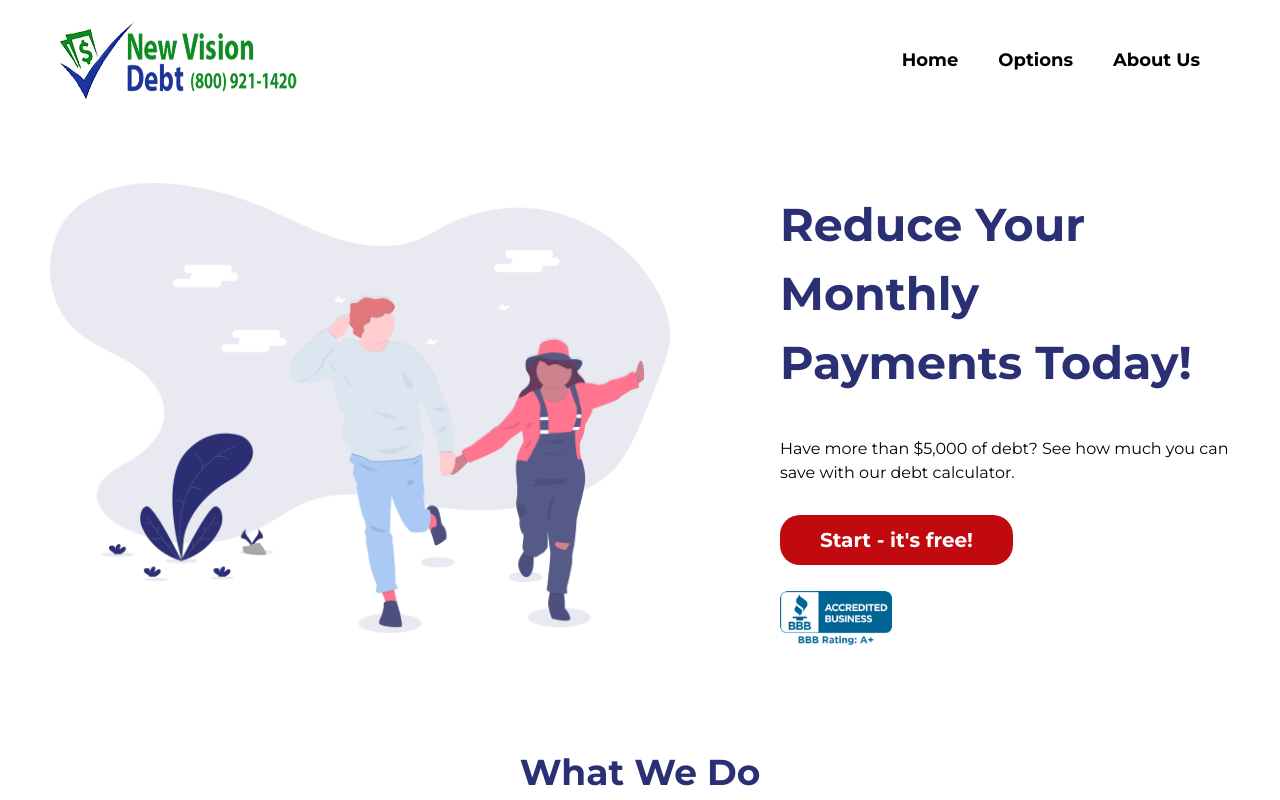
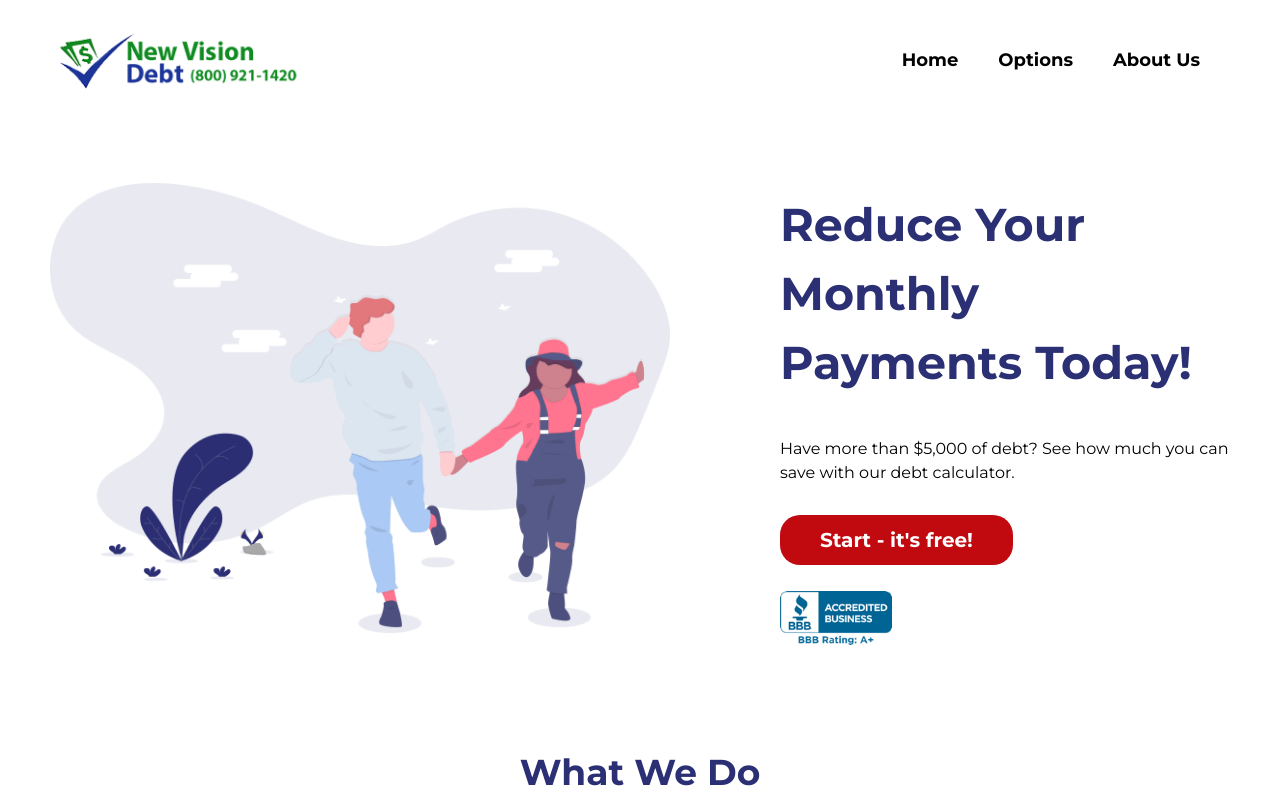
Before and after one commit to cotua-dev/new-vision-debt, a Next.js app: page / in a window 1280 px wide. Shown: the top 800 px of the page. Built offline with nearby package versions, Linux system fonts and the light colour scheme.

Commit message:
styles(Navigation.module.scss): update height

```diff
--- a/components/Navigation/Navigation.module.scss
+++ b/components/Navigation/Navigation.module.scss
@@ -12,7 +12,7 @@ nav.debt-advisors-navigation {
 
     a picture img.logo {
         width: 240px;
-        height: 80px;
+        height: 57px;
 
         @include mixins.custom(767px) {
             width: 150px;
```
